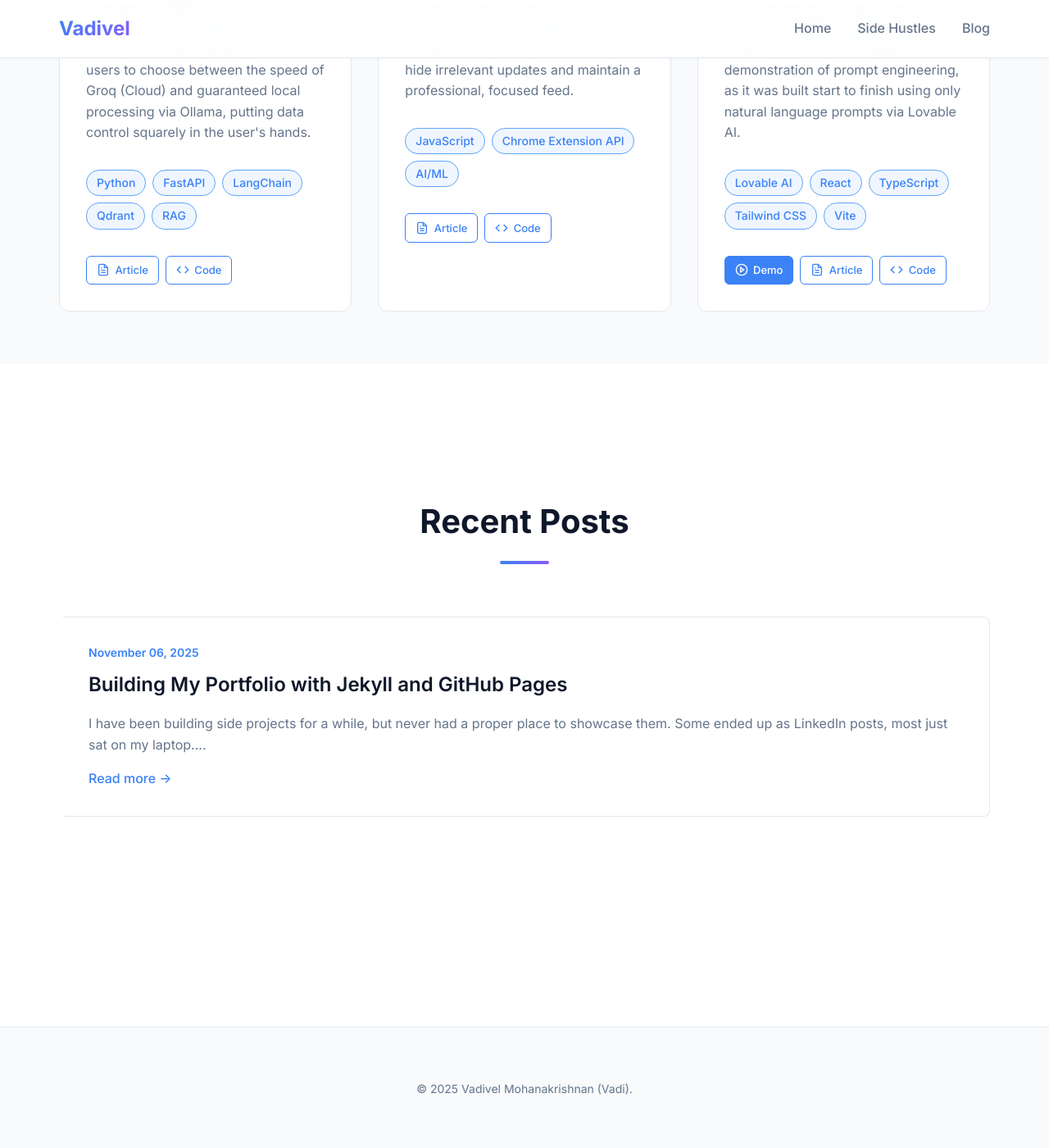
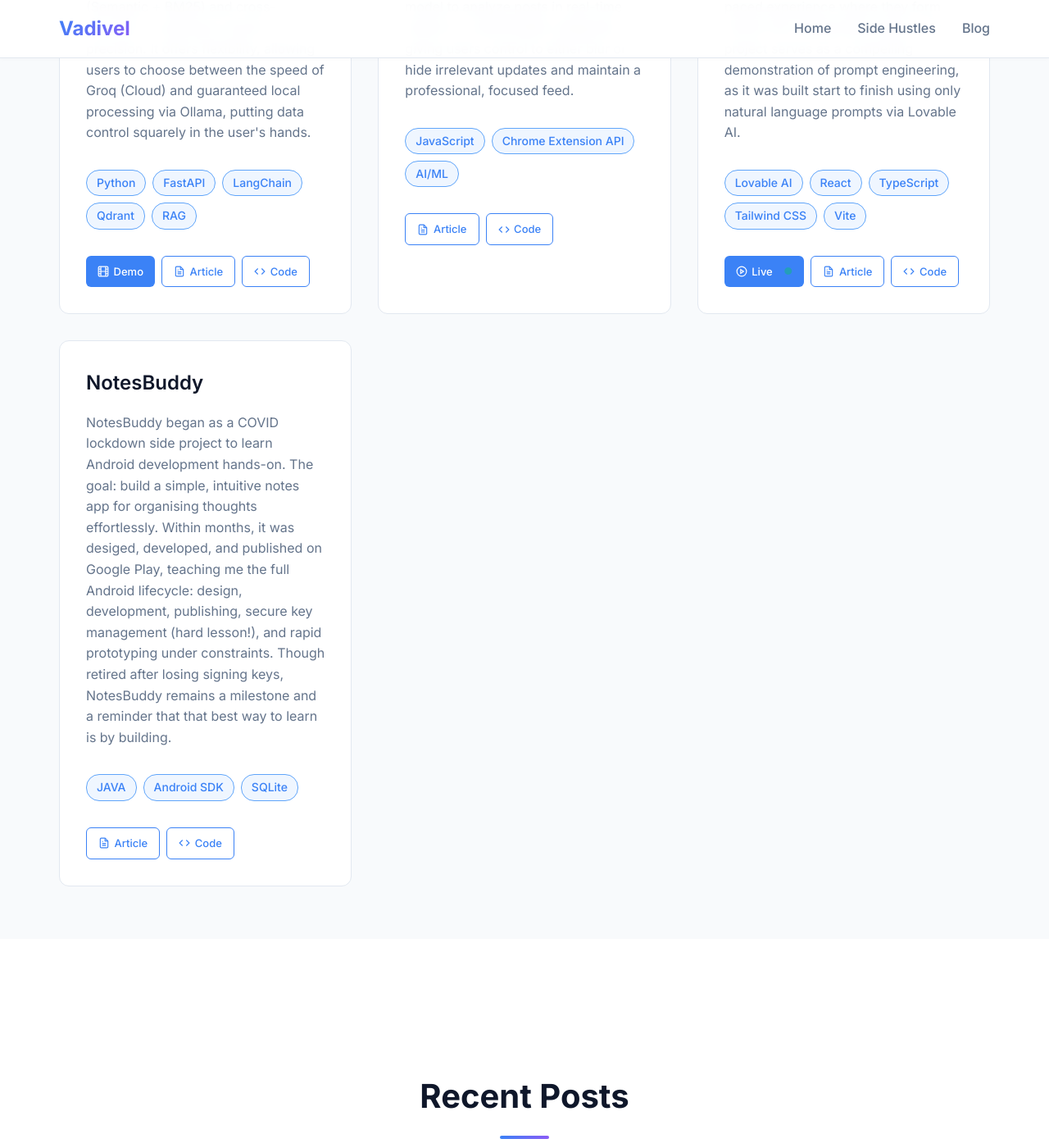
Before and after one commit to vmvadivel/vmvadivel.github.io, a Jekyll site: the page built from index.html, in a window 1280 px wide and 1400 px high, scrolled down 1636 px. Shown: the whole window at 82% size. Built offline with Jekyll 4.4.1, drawn with Linux system fonts in a browser that asks for light colours.

Commit message:
added another project info, links to live proj

```diff
--- a/_data/projects.yml
+++ b/_data/projects.yml
@@ -1,6 +1,9 @@
 - title: "Project Pulse"
   description: "A privacy first, Advanced RAG system for accurate, multi-document Q&A over personal files. It features a pipeline with hybrid retrieval (Semantic + BM25) and cross-encoder re-ranking to ensure precision. It offers flexibility, allowing users to choose between the speed of Groq (Cloud) and guaranteed local processing via Ollama, putting data control squarely in the user's hands."
   links:
+    - type: "demo"
+      url: "https://raw.githubusercontent.com/vmvadivel/Project-Pulse/main/docs/images/ProjectPulseDemo.gif"
+      format: "gif"
     - type: "article"
       url: "https://www.linkedin.com/posts/vmvadivel_built-a-rag-system-to-query-my-personal-records-activity-7386972878099050496-fx9D"
     - type: "code"
@@ -31,6 +34,7 @@
   links:
     - type: "demo"
       url: "https://wordris.lovable.app/"
+      format: "live"
     - type: "article"
       url: "https://www.linkedin.com/posts/vmvadivel_wordris-falling-challenge-activity-7335884055646744578-rE64"
     - type: "code"
@@ -42,3 +46,16 @@
     - "Tailwind CSS"
     - "Vite"
   featured: true
+
+- title: "NotesBuddy"
+  description: "NotesBuddy began as a COVID lockdown side project to learn Android development hands-on. The goal: build a simple, intuitive notes app for organising thoughts effortlessly. Within months, it was desiged, developed, and published on Google Play, teaching me the full Android lifecycle: design, development, publishing, secure key management (hard lesson!), and rapid prototyping under constraints. Though retired after losing signing keys, NotesBuddy remains a milestone and a reminder that that best way to learn is by building."
+  links:
+    - type: "article"
+      url: "https://www.linkedin.com/posts/vmvadivel_notesbuddy-version-103-activity-6690204271012646912-yqyg"
+    - type: "code"
+      url: "https://github.com/vmvadivel/NotesBuddy"
+  tech:
+    - "JAVA"
+    - "Android SDK"
+    - "SQLite"
+  featured: true
--- a/_includes/projects.html
+++ b/_includes/projects.html
@@ -18,13 +18,29 @@
           <div class="project-links">
             {% for link in project.links %}
               {% if link.type == 'demo' %}
-                <a href="{{ link.url }}" target="_blank" rel="noopener noreferrer" class="project-link project-link-demo">
+                {% if link.format == 'live' %}
+                  <a href="{{ link.url }}" target="_blank" rel="noopener noreferrer" class="project-link project-link-live">
                     <svg width="16" height="16" viewBox="0 0 24 24" fill="none" stroke="currentColor" stroke-width="2">
                       <circle cx="12" cy="12" r="10"></circle>
                       <polygon points="10 8 16 12 10 16 10 8"></polygon>
                     </svg>
+                    Live
+                  </a>
+                {% else %}
+                  <a href="{{ link.url }}" target="_blank" rel="noopener noreferrer" class="project-link project-link-demo">
+                    <svg width="16" height="16" viewBox="0 0 24 24" fill="none" stroke="currentColor" stroke-width="2">
+                      <rect x="2" y="2" width="20" height="20" rx="2.18" ry="2.18"></rect>
+                      <line x1="7" y1="2" x2="7" y2="22"></line>
+                      <line x1="17" y1="2" x2="17" y2="22"></line>
+                      <line x1="2" y1="12" x2="22" y2="12"></line>
+                      <line x1="2" y1="7" x2="7" y2="7"></line>
+                      <line x1="2" y1="17" x2="7" y2="17"></line>
+                      <line x1="17" y1="17" x2="22" y2="17"></line>
+                      <line x1="17" y1="7" x2="22" y2="7"></line>
+                    </svg>
                     Demo
                   </a>
+                {% endif %}
               {% elsif link.type == 'article' %}
                 <a href="{{ link.url }}" target="_blank" rel="noopener noreferrer" class="project-link">
                   <svg width="16" height="16" viewBox="0 0 24 24" fill="none" stroke="currentColor" stroke-width="2">
--- a/assets/css/main.css
+++ b/assets/css/main.css
@@ -386,8 +386,8 @@ main {
 .project-link {
   display: inline-flex;
   align-items: center;
-  gap: 0.4rem;
-  padding: 0.4rem 0.75rem;
+  gap: 0.35rem;
+  padding: 0.5rem 0.875rem;
   color: var(--color-accent);
   text-decoration: none;
   border: 1px solid var(--color-accent);
@@ -396,6 +396,7 @@ main {
   font-size: 0.813rem;
   transition: var(--transition);
   white-space: nowrap;
+  flex-shrink: 0;
 }
 
 .project-link:hover {
@@ -406,16 +407,49 @@ main {
 }
 
 .project-link svg {
+  width: 14px;
+  height: 14px;
   flex-shrink: 0;
 }
 
-.project-link-demo {
+/* Filled buttons for Demo and Live - consolidated styles */
+.project-link-demo,
+.project-link-live {
   background-color: var(--color-accent);
   color: white;
+  border: none;
 }
 
-.project-link-demo:hover {
+.project-link-demo:hover,
+.project-link-live:hover {
   background-color: var(--color-accent-hover);
+  transform: translateY(-2px);
+  box-shadow: 0 4px 12px rgba(59, 130, 246, 0.4);
+}
+
+/* Pulsing green dot for live demos only */
+.project-link-live::after {
+  content: "●";
+  color: #10b981;
+  margin-left: 0.5rem;
+  font-size: 0.75rem;
+  animation: pulse-live 2s infinite;
+}
+
+@keyframes pulse-live {
+  0%, 100% {
+    opacity: 1;
+  }
+  50% {
+    opacity: 0.5;
+  }
+}
+
+/* Keep on one line on desktop */
+@media (min-width: 768px) {
+  .project-links {
+    flex-wrap: nowrap;
+  }
 }
 
 /* Blog Preview Section */
@@ -498,7 +532,7 @@ main {
 
 /* Blog Page */
 .blog-page {
-  max-width: 800px;
+  max-width: 1200px;
   margin: 0 auto;
   padding: var(--spacing-lg) var(--spacing-md);
 }
@@ -507,6 +541,7 @@ main {
   font-size: var(--font-size-3xl);
   font-weight: 700;
   margin-bottom: var(--spacing-lg);
+  text-align: center;
 }
 
 .blog-list {
@@ -538,6 +573,37 @@ main {
   color: var(--color-accent);
   text-decoration: none;
   font-weight: 500;
+}
+
+/* Optimized card spacing for blog archive */
+.blog-page .blog-card {
+  padding: var(--spacing-sm) var(--spacing-md);
+  margin-bottom: 0;
+}
+
+/* Limit excerpt length */
+.blog-page .blog-excerpt {
+  display: -webkit-box;
+  -webkit-line-clamp: 2;
+  -webkit-box-orient: vertical;
+  overflow: hidden;
+  line-height: 1.6;
+}
+
+/* Slightly smaller title on blog archive */
+.blog-page .blog-title {
+  font-size: 1.75rem;
+  margin-bottom: 0.75rem;
+}
+
+.blog-page .back-link a {
+  display: inline-block;
+  transition: var(--transition);
+  border-bottom: 2px solid transparent;
+}
+
+.blog-page .back-link a:hover {
+  border-bottom-color: var(--color-accent);
 }
 
 /* Post Page - Enhanced Header */
@@ -1068,6 +1134,14 @@ main {
   .error-code {
     font-size: 4rem;
   }
+
+  .blog-page {
+    padding: var(--spacing-md) var(--spacing-sm);
+  }
+
+  .blog-page .blog-title {
+    font-size: var(--font-size-xl);
+  }
 }
 
 @media (max-width: 480px) {
@@ -1087,82 +1161,3 @@ main {
     font-size: 1.125rem;
   }
 }
-
-/* ====================================
-   BLOG PAGE - FULL WIDTH FIX
-   Match homepage container width
-   ==================================== */
-
-/* Blog page container - same width as homepage */
-.blog-page {
-  max-width: 1200px;  /* Match .section-container */
-  margin: 0 auto;
-  padding: var(--spacing-lg) var(--spacing-md);
-}
-
-/* Blog posts grid - use full width */
-.blog-page .blog-posts {
-  max-width: 100%;  /* Don't restrict width */
-  width: 100%;
-  display: grid;
-  gap: var(--spacing-md);
-}
-
-/* Page title */
-.blog-page .page-title {
-  font-size: var(--font-size-3xl);
-  font-weight: 700;
-  margin-bottom: var(--spacing-lg);
-  text-align: center;
-}
-
-/* Optimized card spacing for blog archive */
-.blog-page .blog-card {
-  padding: var(--spacing-sm) var(--spacing-md);
-  margin-bottom: 0;  /* Gap handled by grid */
-}
-
-/* Limit excerpt length */
-.blog-page .blog-excerpt {
-  display: -webkit-box;
-  -webkit-line-clamp: 2;
-  -webkit-box-orient: vertical;
-  overflow: hidden;
-  line-height: 1.6;
-}
-
-/* Slightly smaller title on blog archive */
-.blog-page .blog-title {
-  font-size: 1.75rem;
-  margin-bottom: 0.75rem;
-}
-
-/* Back link styling */
-.blog-page .back-link {
-  margin-top: var(--spacing-lg);
-  text-align: center;
-}
-
-.blog-page .back-link a {
-  display: inline-block;
-  color: var(--color-accent);
-  text-decoration: none;
-  font-weight: 500;
-  transition: var(--transition);
-  border-bottom: 2px solid transparent;
-}
-
-.blog-page .back-link a:hover {
-  border-bottom-color: var(--color-accent);
-}
-
-/* Responsive */
-@media (max-width: 768px) {
-  .blog-page {
-    padding: var(--spacing-md) var(--spacing-sm);
-  }
-
-  .blog-page .blog-title {
-    font-size: var(--font-size-xl);
-  }
-}
```
Lines whose indentation alone changed are shown as unchanged.
